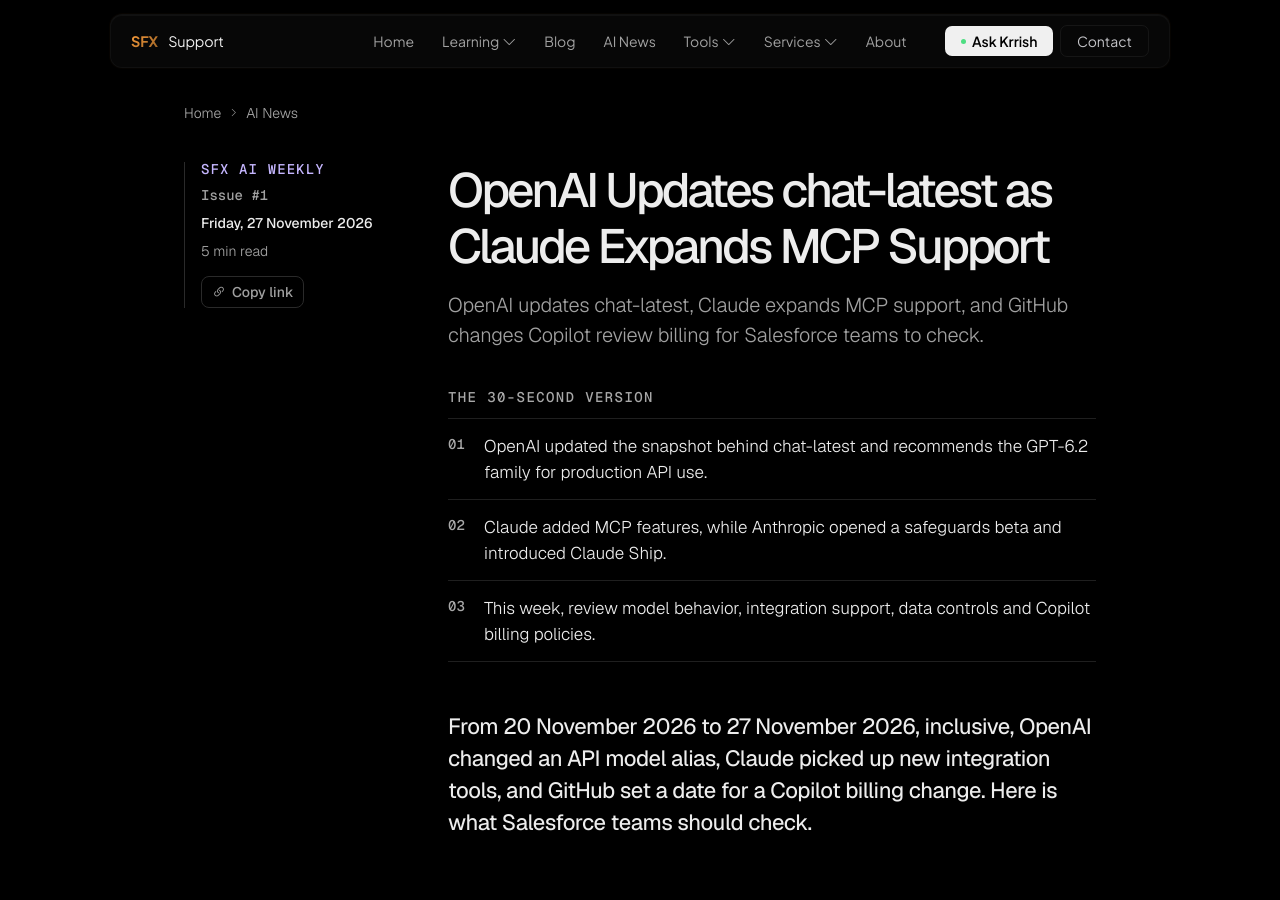
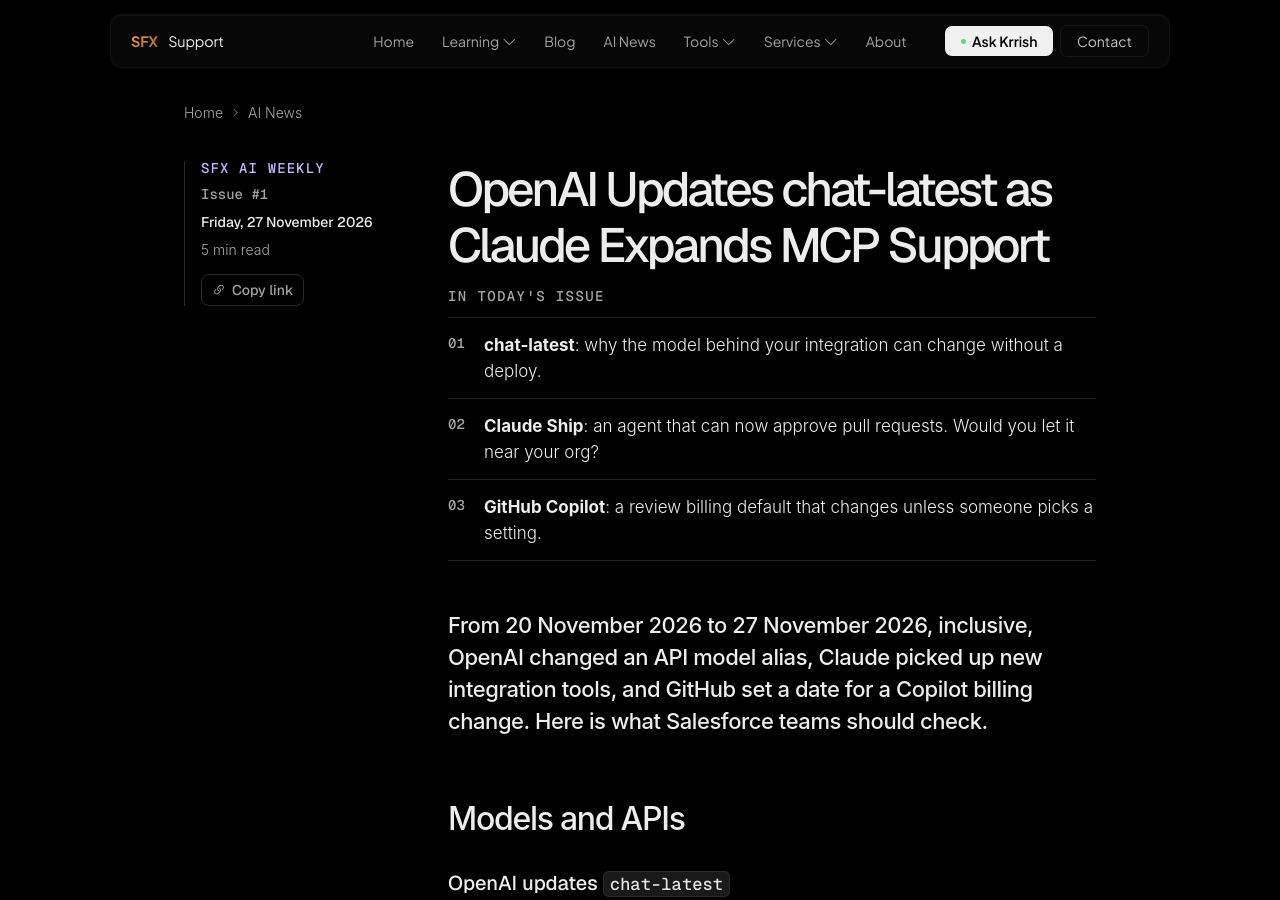
Before and after one commit to sfxsupport/main, a Jekyll site: the page built from _posts/2026-11-27-ai-news-weekly-2026-11-27.md, in a window 1280 px wide and 900 px high. Built offline with Jekyll 4.4.1, drawn with Linux system fonts in a browser that asks for light colours.

Commit message:
Gate round 3: weekly uses curiosity teasers instead of a summary; /login/ noindex,follow listed as rule 5.4; remove duplicate interview and footer links
Co-Authored-By: Claude Opus 5.5 <noreply@anthropic.com>
Claude-Session: https://claude.ai/code/session_01SGAvG56sbdUa8ZuE1eP29E

```diff
--- a/_includes/FinalHeader.html
+++ b/_includes/FinalHeader.html
@@ -355,10 +355,6 @@
               <i class="bi bi-mic" style="font-size:.72rem;"></i>
               Practice interview questions →
             </a>
-            <a href="/salesforce-interview-questions/">
-              <i class="bi bi-journal-text" style="font-size:.72rem;"></i>
-              Explore Interview Prep →
-            </a>
           </div>
           <div>
             <div class="sfx-dd-label">Resources</div>
--- a/_layouts/default.html
+++ b/_layouts/default.html
@@ -13,7 +13,7 @@
   <meta name="keywords" content="{{ site.keywords | escape }}">
   {% endif %}
   <meta name="author" content="SFX Support">
-  {% if page.noindex %}<meta name="robots" content="noindex, nofollow">{% else %}<meta name="robots" content="index, follow, max-snippet:-1, max-image-preview:large, max-video-preview:-1">{% endif %}
+  {% if page.noindex %}<meta name="robots" content="noindex, follow">{% else %}<meta name="robots" content="index, follow, max-snippet:-1, max-image-preview:large, max-video-preview:-1">{% endif %}
   <link rel="canonical" href="https://sfxsupport.com{{ page.url | replace: 'index.html', '' }}">
   <link rel="icon" href="/assets/images/favicon-64.png" type="image/png" sizes="64x64"><link rel="apple-touch-icon" href="/assets/images/apple-touch-icon.png">
 
--- a/_posts/2026-11-27-ai-news-weekly-2026-11-27.md
+++ b/_posts/2026-11-27-ai-news-weekly-2026-11-27.md
@@ -28,10 +28,10 @@ author_url: "https://www.linkedin.com/in/abhay-nama-0739793a7/"
 image: /assets/images/blog/ai-news-weekly-2026-11-27.jpg
 image_alt: "SFX AI Weekly banner, 27 November 2026: What changed in AI for teams building on Salesforce"
 proficiency: "Beginner"
-tldr:
-  - "OpenAI updated the snapshot behind chat-latest and recommends the GPT-6.2 family for production API use."
-  - "Claude added MCP features, while Anthropic opened a safeguards beta and introduced Claude Ship."
-  - "This week, review model behavior, integration support, data controls and Copilot billing policies."
+today:
+  - "**chat-latest**: why the model behind your integration can change without a deploy."
+  - "**Claude Ship**: an agent that can now approve pull requests. Would you let it near your org?"
+  - "**GitHub Copilot**: a review billing default that changes unless someone picks a setting."
 answer: "From 23–25 November 2026, OpenAI updated its API, Anthropic expanded Claude's MCP support and opened new betas, and GitHub announced a Copilot code review billing change. Salesforce teams should check model behavior, integration compatibility, data controls and billing policies before making changes."
 faq:
   - q: "Should a production Salesforce integration use OpenAI's chat-latest model?"
--- a/index.html
+++ b/index.html
@@ -1181,7 +1181,7 @@ a.prod-shot:hover{border-color:rgba(var(--pc),.45);transform:translateY(-2px);}
     </a>
     <nav class="fnav">
       <a href="/">Home</a><a href="/about/">About</a>
-      <a href="/learning/">Learning</a><a href="/learning/">Resources</a>
+      <a href="/learning/">Learning</a>
       <a href="/contributors/">Contributors</a>
       <a href="/travel-manager/">Travel Manager</a>
       <a href="/chatbot/">Ask Krrish</a><a href="/contact/">Contact</a>
```
Also changed, not shown: other parts of _includes/FinalHeader.html (+0 -1 lines), docs/RULES.md (+1 -0 lines).
